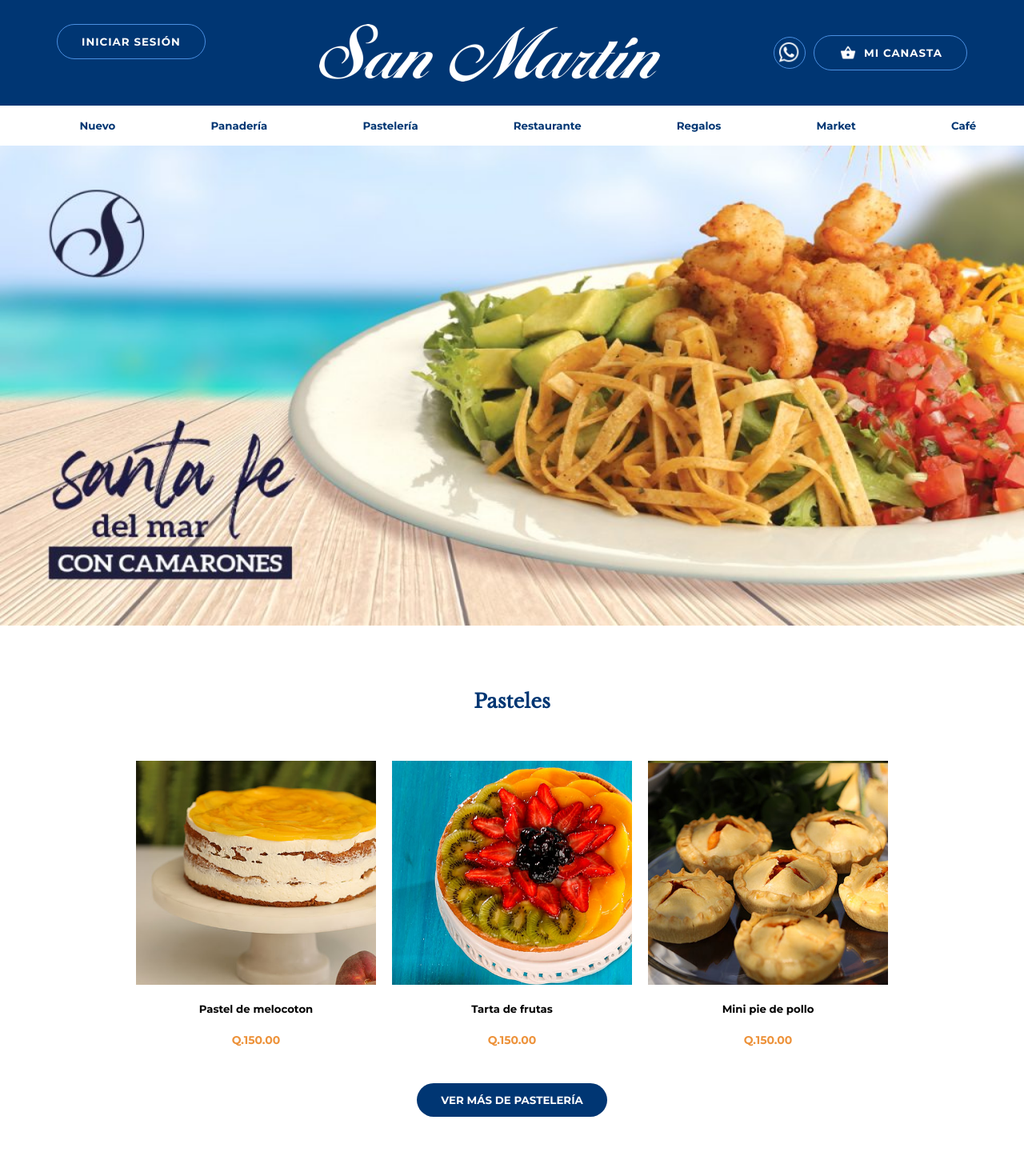
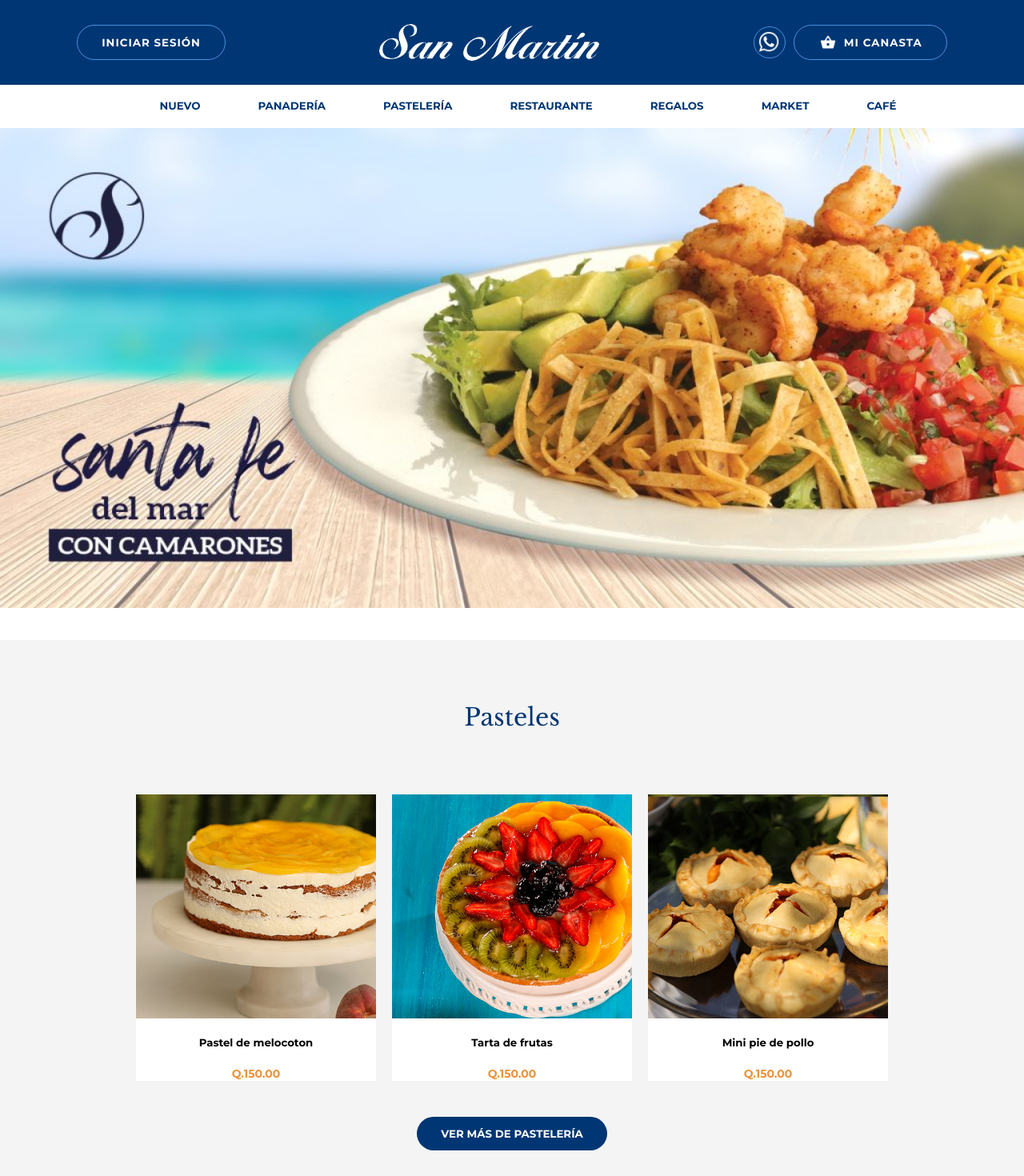
Before and after one commit to bryannalfaro/Proyecto1Web, a React app: page / in a window 1280 px wide. Shown: the top 1470 px of the page at 80% size. Built offline with nearby package versions, Linux system fonts and the light colour scheme; the HTML template or start-up script is replaced by a standard one.

Commit message:
making footer

```diff
--- a/src/App.jsx
+++ b/src/App.jsx
@@ -3,6 +3,7 @@
 import Navbar from './components/Navbar'
 import Menu from './components/Menu'
 import Duo from './components/Duo'
+import Footer from './components/Footer'
 import './styles/app.css'
 
 const App = () => (
@@ -15,6 +16,7 @@
     <Menu foto={7} foto2={8} foto3={9} title2="Ensalada santa fe del mar" title3="Pan con camarones" title4="Wrap santa fe del mar" title="Restaurante" see="VER MÁS DE RESTAURANTE" />
     <Menu foto={10} foto2={11} foto3={12} title2="Mocha 12 oz." title3="Hot cocoa 12 onzas" title4="2 café gran reserva" title="Cafe" see="VER MÁS DE CAFÉ" />
     <Duo />
+    <Footer />
   </div>
 )
 
--- /dev/null
+++ b/src/components/Footer.jsx
@@ -0,0 +1,19 @@
+import React from 'react'
+import '../styles/footer.css'
+
+const Footer = () => (
+  <div className="footer">
+    <div className="opciones">
+      <ul className="lista">
+        <li>SAN MARTÍN</li>
+        <li>TÉRMINOS Y CONDICIONES</li>
+        <li>PRIVACIDAD</li>
+        <li>EMPLEOS</li>
+        <li>UBICACIONES</li>
+        <li>CONTACTO</li>
+      </ul>
+    </div>
+  </div>
+)
+
+export default Footer
--- a/src/components/Header.jsx
+++ b/src/components/Header.jsx
@@ -5,7 +5,7 @@
 const Header = () => (
   <div className="header">
     <button aria-label="Save" type="button" className="login">INICIAR SESIÓN</button>
-    <img src={logo} alt="logo" />
+    <img src={logo} alt="logo" className="logo" />
     <div className="group">
       <button aria-label="Save" type="button" className="whatss" />
       <button aria-label="Save" type="button" className="market">
--- a/src/components/Navbar.jsx
+++ b/src/components/Navbar.jsx
@@ -5,25 +5,25 @@
   <div className="nav">
     <ul className="ul">
       <li>
-        <button className="button1" type="button">Nuevo</button>
+        <button className="button1" type="button">NUEVO</button>
       </li>
       <li>
-        <button className="button2" type="button">Panadería</button>
+        <button className="button2" type="button">PANADERÍA</button>
       </li>
       <li>
-        <button className="button3" type="button">Pastelería</button>
+        <button className="button3" type="button">PASTELERÍA</button>
       </li>
       <li>
-        <button className="button4" type="button">Restaurante</button>
+        <button className="button4" type="button">RESTAURANTE</button>
       </li>
       <li>
-        <button className="button5" type="button">Regalos</button>
+        <button className="button5" type="button">REGALOS</button>
       </li>
       <li>
-        <button className="button6" type="button">Market</button>
+        <button className="button6" type="button">MARKET</button>
       </li>
       <li>
-        <button className="button7" type="button">Café</button>
+        <button className="button7" type="button">CAFÉ</button>
       </li>
 
     </ul>
--- a/src/styles/app.css
+++ b/src/styles/app.css
@@ -1,6 +1,10 @@
 html,body{
     width:100%;
     height:100%;
+    margin: 0;
+    padding:0;
+    background-color:#F4F4F4;
+
 }
 .image{
     background:url('../images/fondo.jpg');
--- a/src/styles/card.css
+++ b/src/styles/card.css
@@ -7,6 +7,7 @@
     margin-right: 10px;
     margin-bottom: 25px;
     text-align: center;
+    background-color: white;
 }
 /*.imageP{
     background: url('../images/p1.jpg');
--- a/src/styles/duo.css
+++ b/src/styles/duo.css
@@ -19,13 +19,13 @@
     width:50%;
     max-width: 50%;
     display: inline-block;
+    margin: 0;
 }
 
 .image1{
-    min-height: 75rem;
     max-width: 100%;
+    height: 100%;
     display: block;
-    float: none;
     margin-left: auto;
     margin-right: auto;
     background-image:url('../images/duo1.jpg');
--- /dev/null
+++ b/src/styles/footer.css
@@ -0,0 +1,30 @@
+@import url('https://fonts.googleapis.com/css2?family=Montserrat:wght@700&display=swap');
+
+.footer{
+    padding-top: 50px;
+    padding-bottom: 50px;
+    background: #003673;
+}
+
+.opciones{
+    margin: 0;
+    padding: 0;
+}
+
+.lista{
+    display: flex;
+    flex-direction: row;
+    justify-content: center;
+    margin: 0;
+    padding: 0;
+    line-height: 1.6;
+}
+
+.lista li{
+    padding-right: 20px;
+    padding-left: 20px;
+    line-height: 1.6;
+    font-size: .75rem;
+    color: #fff;
+    font-family: 'Montserrat';
+}
--- a/src/styles/header.css
+++ b/src/styles/header.css
@@ -6,6 +6,7 @@
 }
 
 .header{
+
     width:100%;
     display: flex;
     justify-content: space-around;
@@ -14,6 +15,7 @@
     padding-bottom: 30px;
 
     margin: auto;
+    align-items: center;
 }
 .whatss{
 
@@ -26,12 +28,16 @@
     border-radius: 50%;
     text-align: center;
     padding: 5px;
-    background-position: center;
+    background-position: center center;
     border: 1px solid #4A90E2;
     margin-right: 10px;
+    transition: 0.3s;
+    font-size: 20px;
+    line-height: 1;
 }
 
 .login{
+    height:100%;
     display: flex;
     line-height: 42px;
     background-color:#003673;
@@ -44,6 +50,7 @@
     align-items:center;
     font-family:'Montserrat';
     margin: 0;
+    transition: 0.3s;
 
 
 }
@@ -67,6 +74,12 @@
     padding: 0 30px;
     letter-spacing: 1px;
     font-family:'Montserrat';
+    transition: 0.3s;
+}
+
+.login:hover, .whatss:hover, .market:hover{
+    background-color: #4A90E2;
+    transition: 0.3s;
 }
 
 .group .market{
@@ -81,3 +94,7 @@
     padding-left: 2px;
     margin-right: 10px;
   }
+
+  .logo{
+      max-width: 275px;
+  }
--- a/src/styles/menu.css
+++ b/src/styles/menu.css
@@ -6,23 +6,35 @@
     width:100%;
     display:flex;
     flex-direction: column;
+    justify-content: space-between;
+    margin: 0;
+    padding:0;
+    margin-top: 40px;
+    padding-bottom: 40px;
+    padding-top: 40px;
 }
 .texto{
     text-align:center;
-    margin-top:40px;
-    padding: 40px;
+
+    padding: 12px;
     font-family: 'Libre Baskerville';
     color: #003673;
+    font-size: 1.875rem;
+    font-weight: normal;
+    line-height: 1.3;
 }
 
 .cards{
     width:100%;
     display:flex;
+    margin-top: 40px;
     justify-content:center;
 
 }
 
 .see{
+    margin: auto;
+    height:42px;
     margin-top: 20px;
     background:#003673;
     color:white;
@@ -30,4 +42,11 @@
     border-radius: 3.125rem;
     line-height: 42px;
     font-family: 'Montserrat';
+    border-style: none;
+    transition: 0.3s;
 }
+
+.see:hover{
+    background-color: #4A90E2;
+    transition: 0.3s;
+}
--- a/src/styles/navbar.css
+++ b/src/styles/navbar.css
@@ -1,35 +1,47 @@
 @import url('https://fonts.googleapis.com/css2?family=Montserrat:wght@700&display=swap');
 
 .nav{
+    width:100%;
     display:flex;
     flex-direction: column;
+    margin:0;
+    padding:0;
+    margin-left: auto;
+    margin-right: auto;
 
+    justify-content:center;
 
 }
 
 .ul{
     display:flex;
-    justify-content: space-between;
+    justify-content: center;
+    margin:0;
+    text-align:center;
 }
 
 li{
     list-style:none;
     padding: 0;
-    margin: auto;
+    margin: 0;
     text-align: center;
 }
 
-
-
-button{
+.button1, .button2, .button3, .button4, .button5, .button6, .button7 {
     height: 100%;
     background:transparent;
     border-style: hidden;
     font-family:'Montserrat';
     color:#003673;
-    margin: auto;
-    padding: 0;
+    margin: 0 20px;
+    padding: 1.2rem 1rem;
+    display:block;
+    line-height: 1;
+    border-bottom: 2px solid white;
 }
+
+
+
 
 ul li button:hover{
     border-bottom-style: solid;
```
